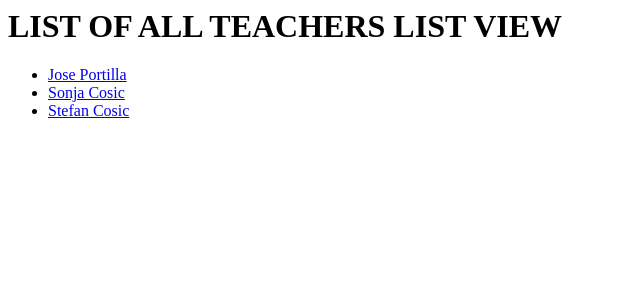
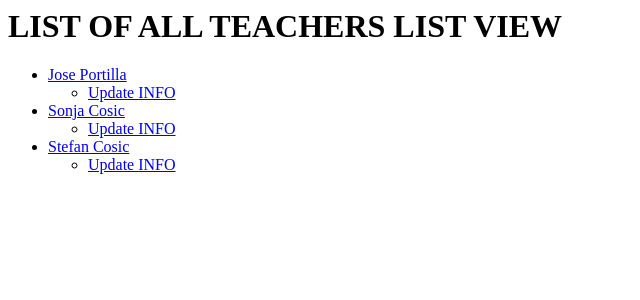
Before and after one commit to stefcos24/DjangoLearning, a Django app: page /classroom/list_teacher/ in a window 1280 px wide. Shown: the top 300 px of the page, without its empty margins (0-640 px from the left). Run offline with Django 4.2, Linux system fonts and the light colour scheme; data comes from the database, SQL or seed files in the repository; both versions use the stored data as it was after the commit.

Commit message:
Added UpdateView

```diff
--- a/school/classroom/templates/classroom/teacher_list.html
+++ b/school/classroom/templates/classroom/teacher_list.html
@@ -2,6 +2,10 @@
 
 <ul>
     {% for teacher in teacher_list %}
-    <li><a href="/classroom/teacher_detail/{{teacher.id}}">{{teacher.first_name}} {{teacher.last_name}}</a></li>
+    <li><a href="/classroom/teacher_detail/{{teacher.id}}">{{teacher.first_name}} {{teacher.last_name}}</a>
+        <ul>
+            <li><a href="/classroom/update_teacher/{{teacher.id}}">Update INFO</a></li>
+        </ul>
+    </li>
     {% endfor %}
 </ul>
--- a/school/classroom/urls.py
+++ b/school/classroom/urls.py
@@ -1,6 +1,6 @@
 from django import views
 from django.urls import path
-from .views import HomeView, TeacherCreateView, ThankYou, ContactFormView, TeacherListView, TeacherDetailView
+from .views import HomeView, TeacherCreateView, ThankYou, ContactFormView, TeacherListView, TeacherDetailView, TeacherUpdateView
 
 app_name = 'classroom'
 
@@ -10,5 +10,6 @@ urlpatterns = [
     path('contact/', ContactFormView.as_view(), name='contact'),
     path('create_teacher/', TeacherCreateView.as_view(), name='create_teacher'),
     path('list_teacher/', TeacherListView.as_view(), name='list_teacher'),
-    path('teacher_detail/<int:pk>', TeacherDetailView.as_view(), name='detail_teacher')
+    path('teacher_detail/<int:pk>', TeacherDetailView.as_view(), name='detail_teacher'),
+    path('update_teacher/<int:pk>',TeacherUpdateView.as_view(), name='update_teacher')
 ]
--- a/school/classroom/views.py
+++ b/school/classroom/views.py
@@ -1,6 +1,6 @@
 from django.shortcuts import render
 from django.urls import reverse_lazy
-from django.views.generic import TemplateView, FormView, CreateView, ListView, DetailView
+from django.views.generic import TemplateView, FormView, CreateView, ListView, DetailView, UpdateView
 from classroom.models import Teacher
 from classroom.forms import ContactForm
 
@@ -33,6 +33,14 @@ class TeacherDetailView(DetailView):
     model = Teacher
     # PK --> {{teacher}}
 
+class TeacherUpdateView(UpdateView):
+    # SHARE model_form.html
+    model = Teacher
+    fields = "__all__"
+    success_url = reverse_lazy('classroom:list_teacher')
+
+
+
 class ContactFormView(FormView):
     form_class = ContactForm
     template_name = 'classroom/contact.html'
```
Also changed, not shown: school/db.sqlite3.
